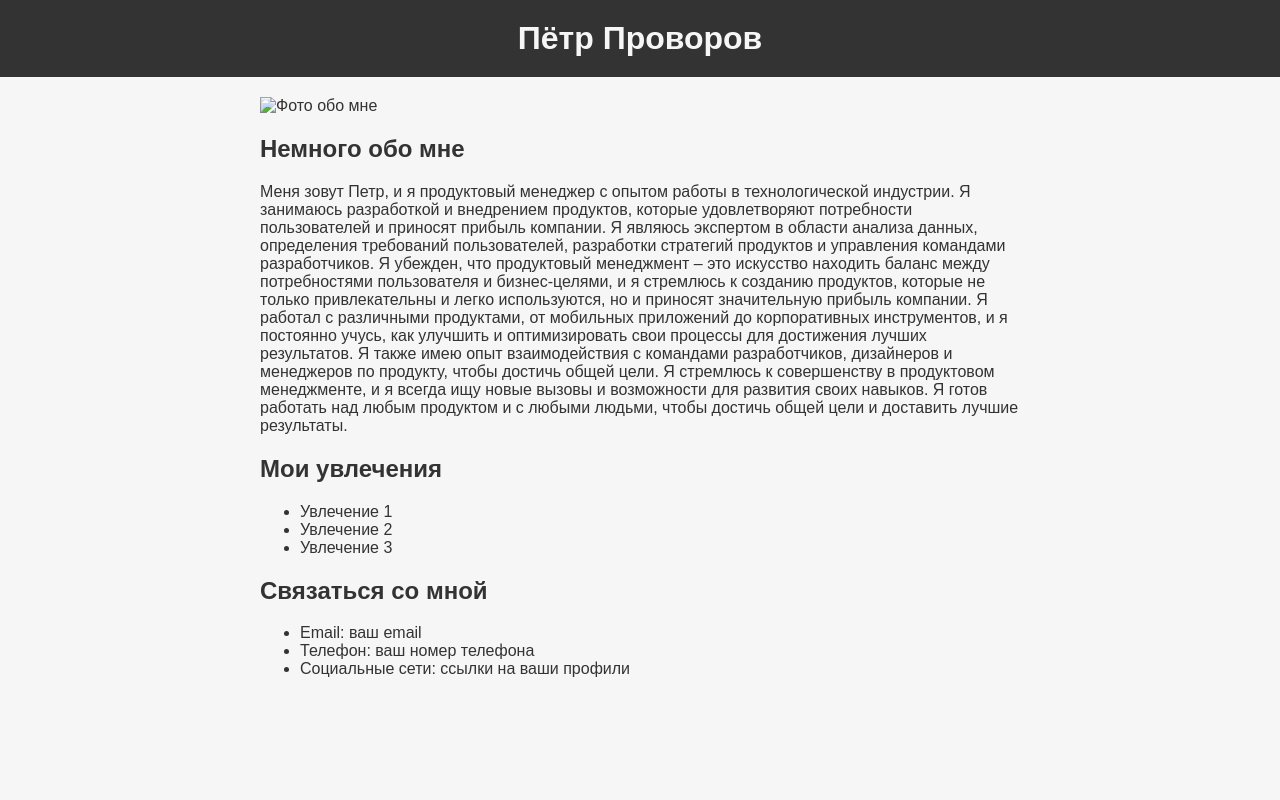
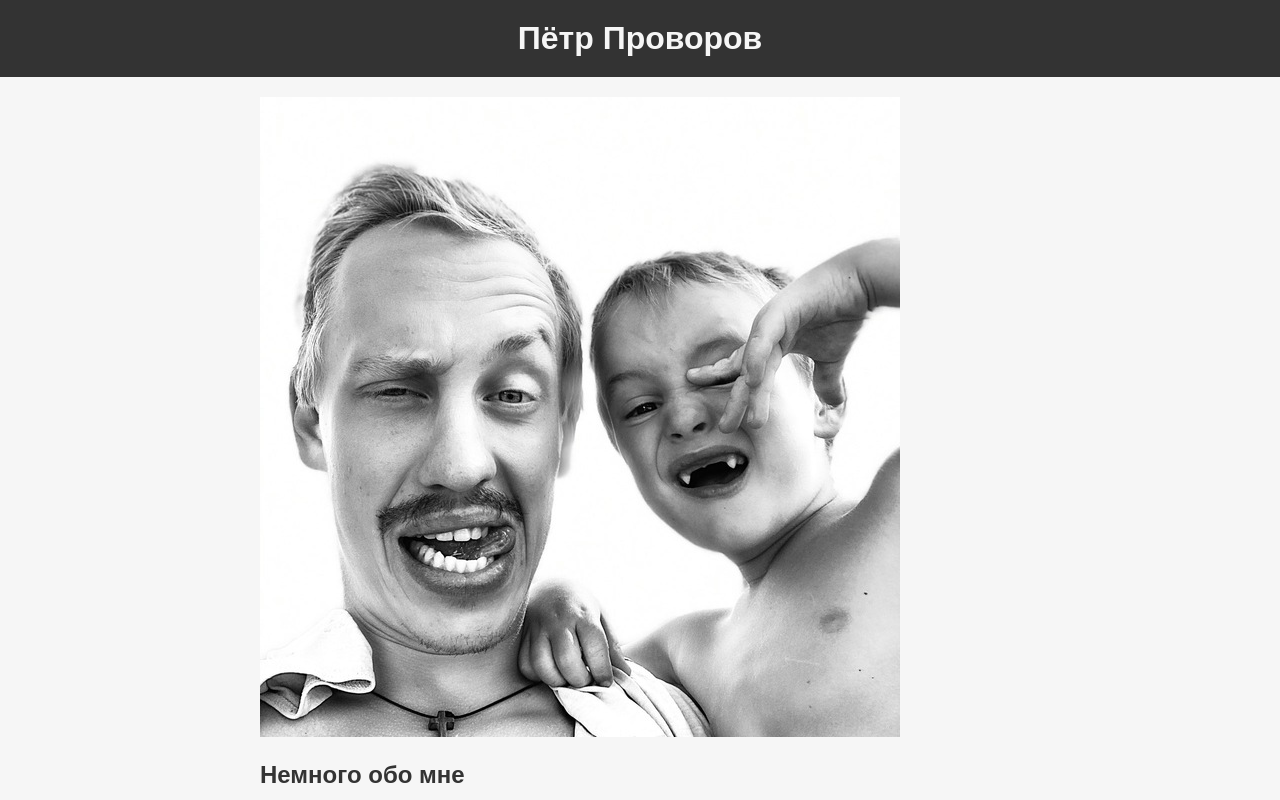
Before and after one commit to peto-provorov/peto-provorov.github.io, a plain HTML site: page index.html in a window 1280 px wide. Shown: the top 800 px of the page. Drawn offline with Linux system fonts and the light colour scheme.

Commit message:
Update index.html
Update profile photo

```diff
--- a/index.html
+++ b/index.html
@@ -44,7 +44,7 @@
     </header>
 
     <div class="container">
-      <img src="https://disk.yandex.ru/i/TZKrDj9siDguyQ" alt="Фото обо мне">
+      <img src="https://github.com/peto-provorov/peto-provorov.github.io/blob/main/myface.jpg?raw=true" alt="Фото обо мне">
       <h2>Немного обо мне</h2>
       <p>Меня зовут Петр, и я продуктовый менеджер с опытом работы в технологической индустрии. Я занимаюсь разработкой и внедрением продуктов, которые удовлетворяют потребности пользователей и приносят прибыль компании. Я являюсь экспертом в области анализа данных, определения требований пользователей, разработки стратегий продуктов и управления командами разработчиков.
 
```
